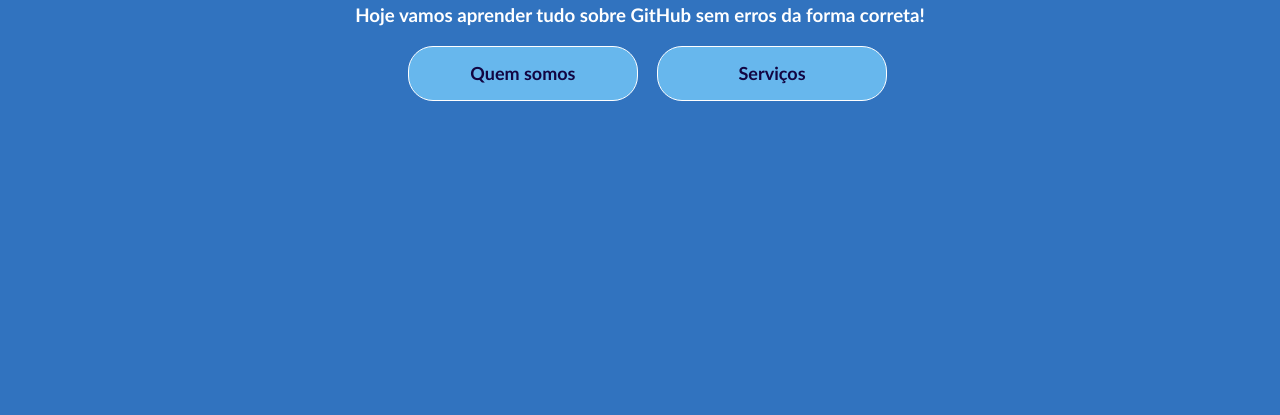
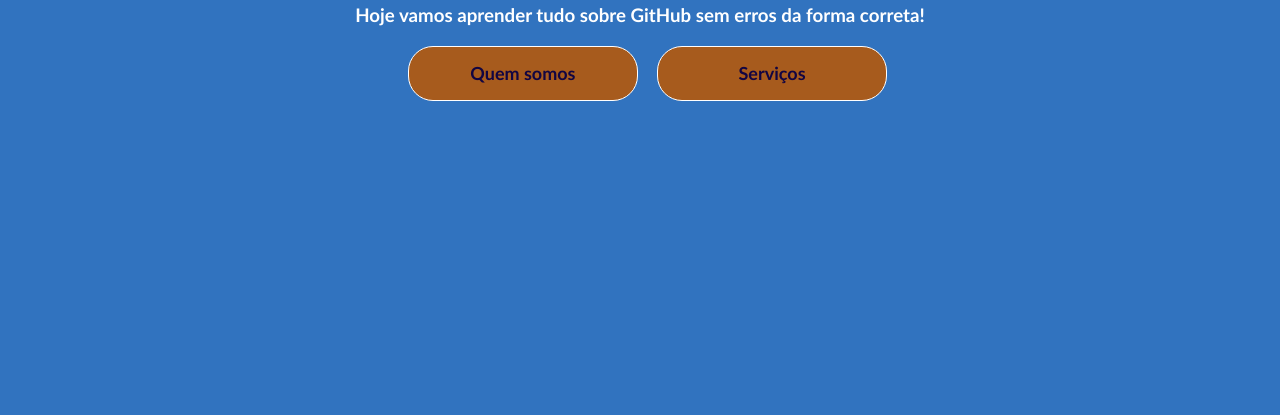
Before and after one commit to edsouzza/SysGitHub, a plain HTML site: page index.html in a window 1280 px wide. Shown: the part 385-800 px from the top of the page. Drawn offline with Linux system fonts and the light colour scheme.

Commit message:
update of color buttons test

```diff
--- a/css/style.css
+++ b/css/style.css
@@ -30,7 +30,7 @@
     width: 230px;
     height: 55px;
     padding: 15px 60px;
-    background-color: rgb(103, 183, 237);
+    background-color: rgb(167, 91, 29);
     color: rgb(18, 5, 66);
     border-radius: 25px;
     font-size: 18px;
```
